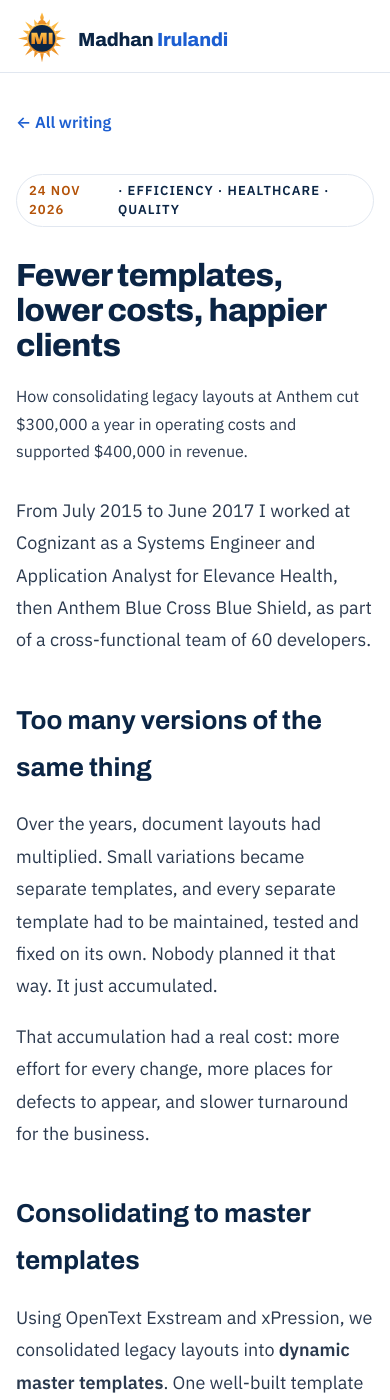
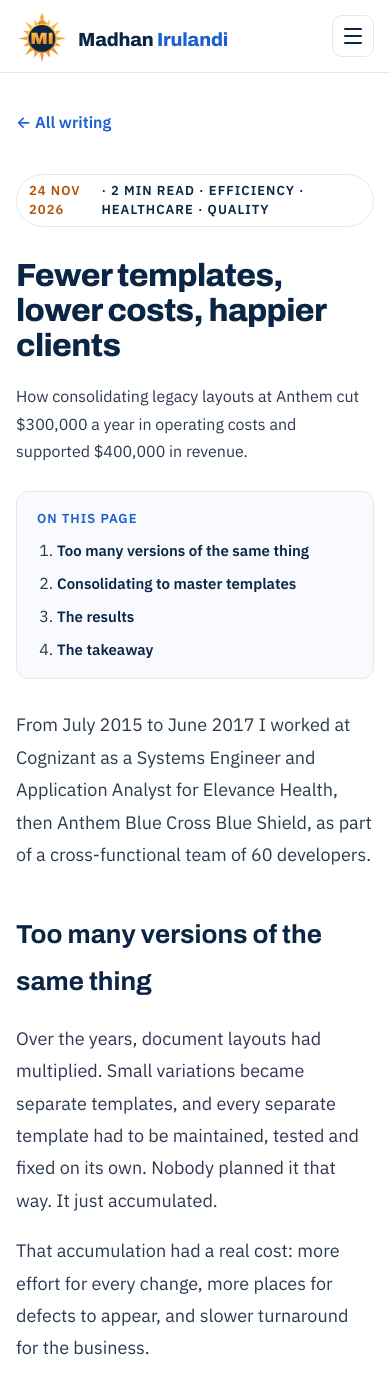
Before and after one commit to Madhan-I/Madhan-I.github.io, a Jekyll site: the page built from _posts/2026-11-24-anthem-templates-savings.md, in a window 390 px wide and 1400 px high. Built offline with Jekyll 4.4.1, drawn with Linux system fonts in a browser that asks for light colours; our own code applies the rules of GitHub Pages for plain Markdown files.

Commit message:
Mobile menu, scroll progress bar, blog read time, contents and copy link
Co-Authored-By: Claude Opus 5.5 <noreply@anthropic.com>
Claude-Session: https://claude.ai/code/session_01MFRrTt7LBDdX57m85KHNGp

```diff
--- a/_includes/nav.html
+++ b/_includes/nav.html
@@ -3,7 +3,8 @@
 <nav>
   <div class="wrap">
     <a class="mark" href="{{ '/' | relative_url }}" aria-label="Madhan Irulandi, home" title="Every view heard. The right solution, together."><img src="{{ '/assets/icons/emblem.svg' | relative_url }}?v=9" alt="" width="40" height="40"><span class="mark-name">Madhan <b>Irulandi</b></span></a>
-    <ul>
+    <button class="menu-btn" type="button" aria-expanded="false" aria-controls="site-menu" aria-label="Open menu"><span></span><span></span><span></span></button>
+    <ul id="site-menu">
       {% unless th.show.about == false %}<li><a href="{{ '/#about' | relative_url }}">About</a></li>{% endunless %}
       {% unless th.show.experience == false %}<li><a href="{{ '/#experience' | relative_url }}">Experience</a></li>{% endunless %}
       {% unless th.show.training == false %}<li><a href="{{ '/#training' | relative_url }}">Training</a></li>{% endunless %}
@@ -12,4 +13,5 @@
       {% unless th.show.contact == false %}<li><a href="{{ '/#contact' | relative_url }}">Contact</a></li>{% endunless %}
     </ul>
   </div>
+  <div class="scroll-progress" aria-hidden="true"></div>
 </nav>
--- a/_layouts/post.html
+++ b/_layouts/post.html
@@ -4,15 +4,17 @@ layout: default
 <article class="wrap post">
   <a class="back" href="{{ '/blog/' | relative_url }}">← All writing</a>
   <header>
-    <p class="eyebrow"><span class="pdate">{{ page.date | date: "%d %b %Y" }}</span>{% if page.tags.size > 0 %} · {{ page.tags | join: " · " }}{% endif %}</p>
+    <p class="eyebrow"><span class="pdate">{{ page.date | date: "%d %b %Y" }}</span>{% assign words = content | strip_html | number_of_words %}{% assign mins = words | divided_by: 200 | plus: 1 %} · {{ mins }} min read{% if page.tags.size > 0 %} · {{ page.tags | join: " · " }}{% endif %}</p>
     <h1 class="post-title">{{ page.title }}</h1>
     {% if page.summary %}<p class="lede">{{ page.summary }}</p>{% endif %}
   </header>
   {% if page.cover %}<img class="cover" src="{{ page.cover | relative_url }}" alt="">{% endif %}
+  <nav class="toc" aria-label="On this page" hidden><b>On this page</b><ol></ol></nav>
   <div class="prose">
     {{ content }}
   </div>
   <aside class="post-cta">
     <p><b>Working on a programme like this?</b> Email <span class="sel">{{ site.data.profile.email }}</span> or connect on <a href="{{ site.data.profile.linkedin }}" target="_blank" rel="noopener">LinkedIn</a>.</p>
+    <button class="copy-link" type="button" data-url="{{ page.url | absolute_url }}">Copy article link</button>
   </aside>
 </article>
--- a/assets/css/style.css
+++ b/assets/css/style.css
@@ -490,3 +490,26 @@ nav .wrap { padding-block: 10px; }
 .cg.featured::before { background: #F2A541; color: var(--navy); }
 .live { background: color-mix(in srgb, var(--brand) 10%, #FFFFFF); color: var(--navy); box-shadow: inset 0 0 0 1px color-mix(in srgb, var(--brand) 22%, #FFFFFF); }
 .post-card .k, .eyebrow .pdate { color: #B45309; }
+/* mobile menu */
+.menu-btn { display: none; width: 42px; height: 42px; border: 1px solid var(--line); border-radius: 10px; background: #FFFFFF; cursor: pointer; padding: 0; flex-direction: column; align-items: center; justify-content: center; gap: 5px; }
+.menu-btn span { display: block; width: 18px; height: 2px; border-radius: 2px; background: var(--navy); transition: transform .2s, opacity .2s; }
+nav.open .menu-btn span:nth-child(1) { transform: translateY(7px) rotate(45deg); }
+nav.open .menu-btn span:nth-child(2) { opacity: 0; }
+nav.open .menu-btn span:nth-child(3) { transform: translateY(-7px) rotate(-45deg); }
+@media (max-width: 760px) {
+  .menu-btn { display: inline-flex; }
+  nav .wrap { position: relative; }
+  nav ul#site-menu { display: none; position: absolute; top: calc(100% + 1px); left: 0; right: 0; flex-direction: column; gap: 2px; background: #FFFFFF; border-bottom: 1px solid var(--line); box-shadow: 0 12px 24px rgba(11, 37, 69, .10); padding: 8px 16px 14px; }
+  nav.open ul#site-menu { display: flex; }
+  nav ul#site-menu a { font-size: 16px; padding: 12px 10px; border-radius: 8px; color: var(--navy); }
+}
+/* scroll progress */
+.scroll-progress { position: absolute; left: 0; bottom: -1px; height: 3px; width: 100%; background: linear-gradient(90deg, var(--brand), #F2A541); transform-origin: 0 50%; transform: scaleX(0); pointer-events: none; }
+/* blog reading tools */
+.toc { margin: 26px 0 0; padding: 16px 20px; border: 1px solid var(--line); border-radius: 12px; background: var(--tint); max-width: 720px; }
+.toc b { display: block; font-size: 13px; letter-spacing: .08em; text-transform: uppercase; color: var(--brand); margin-bottom: 8px; }
+.toc ol { margin: 0; padding-left: 20px; display: grid; gap: 6px; }
+.toc a { color: var(--navy); text-decoration: none; font-weight: 600; font-size: 15px; }
+.toc a:hover, .toc a.on { color: var(--brand); }
+.copy-link { margin-top: 12px; font: 600 14px/1 var(--body); color: var(--brand); background: #FFFFFF; border: 1px solid var(--line); border-radius: 999px; padding: 10px 16px; cursor: pointer; }
+.copy-link:hover { border-color: var(--brand); }
--- a/assets/js/main.js
+++ b/assets/js/main.js
@@ -77,3 +77,60 @@ document.querySelectorAll('.copy-btn').forEach(function (b) {
     es.forEach(function (e) { nav.classList.toggle('name-hidden', e.isIntersecting); });
   }, { rootMargin: '-64px 0px 0px 0px' }).observe(big);
 })();
+
+// Mobile menu.
+(function () {
+  var nav = document.querySelector('nav'), btn = nav && nav.querySelector('.menu-btn');
+  if (!btn) return;
+  function set(open) { nav.classList.toggle('open', open); btn.setAttribute('aria-expanded', String(open)); btn.setAttribute('aria-label', open ? 'Close menu' : 'Open menu'); }
+  btn.addEventListener('click', function () { set(!nav.classList.contains('open')); });
+  nav.querySelectorAll('#site-menu a').forEach(function (a) { a.addEventListener('click', function () { set(false); }); });
+  document.addEventListener('keydown', function (e) { if (e.key === 'Escape' && nav.classList.contains('open')) { set(false); btn.focus(); } });
+  document.addEventListener('click', function (e) { if (!nav.contains(e.target)) set(false); });
+})();
+
+// Scroll progress bar (on blog posts it tracks the article).
+(function () {
+  var bar = document.querySelector('.scroll-progress');
+  if (!bar) return;
+  var art = document.querySelector('.post .prose'), raf = 0;
+  function update() {
+    raf = 0;
+    var p;
+    if (art) { var r = art.getBoundingClientRect(); p = (120 - r.top) / Math.max(1, r.height - window.innerHeight + 200); }
+    else { p = window.scrollY / Math.max(1, document.documentElement.scrollHeight - window.innerHeight); }
+    bar.style.transform = 'scaleX(' + Math.min(1, Math.max(0, p)).toFixed(4) + ')';
+  }
+  function req() { if (!raf) raf = requestAnimationFrame(update); }
+  window.addEventListener('scroll', req, { passive: true });
+  window.addEventListener('resize', req, { passive: true });
+  update();
+})();
+
+// Blog posts: table of contents and copy-link button.
+(function () {
+  var prose = document.querySelector('.post .prose'), toc = document.querySelector('.toc');
+  if (prose && toc) {
+    var hs = prose.querySelectorAll('h2');
+    if (hs.length >= 3) {
+      var ol = toc.querySelector('ol'), links = [];
+      hs.forEach(function (h, i) {
+        if (!h.id) h.id = 'section-' + (i + 1);
+        var li = document.createElement('li'), a = document.createElement('a');
+        a.href = '#' + h.id; a.textContent = h.textContent; li.appendChild(a); ol.appendChild(li); links.push([h, a]);
+      });
+      toc.hidden = false;
+      window.addEventListener('scroll', function () {
+        var cur = null;
+        links.forEach(function (x) { if (x[0].getBoundingClientRect().top < 160) cur = x[1]; });
+        links.forEach(function (x) { x[1].classList.toggle('on', x[1] === cur); });
+      }, { passive: true });
+    }
+  }
+  var cp = document.querySelector('.copy-link');
+  if (cp) cp.addEventListener('click', function () {
+    var url = cp.getAttribute('data-url'), label = 'Copy article link';
+    function done(m) { cp.textContent = m; setTimeout(function () { cp.textContent = label; }, 2200); }
+    try { navigator.clipboard.writeText(url).then(function () { done('Link copied'); }, function () { done(url); }); } catch (e) { done(url); }
+  });
+})();
```
